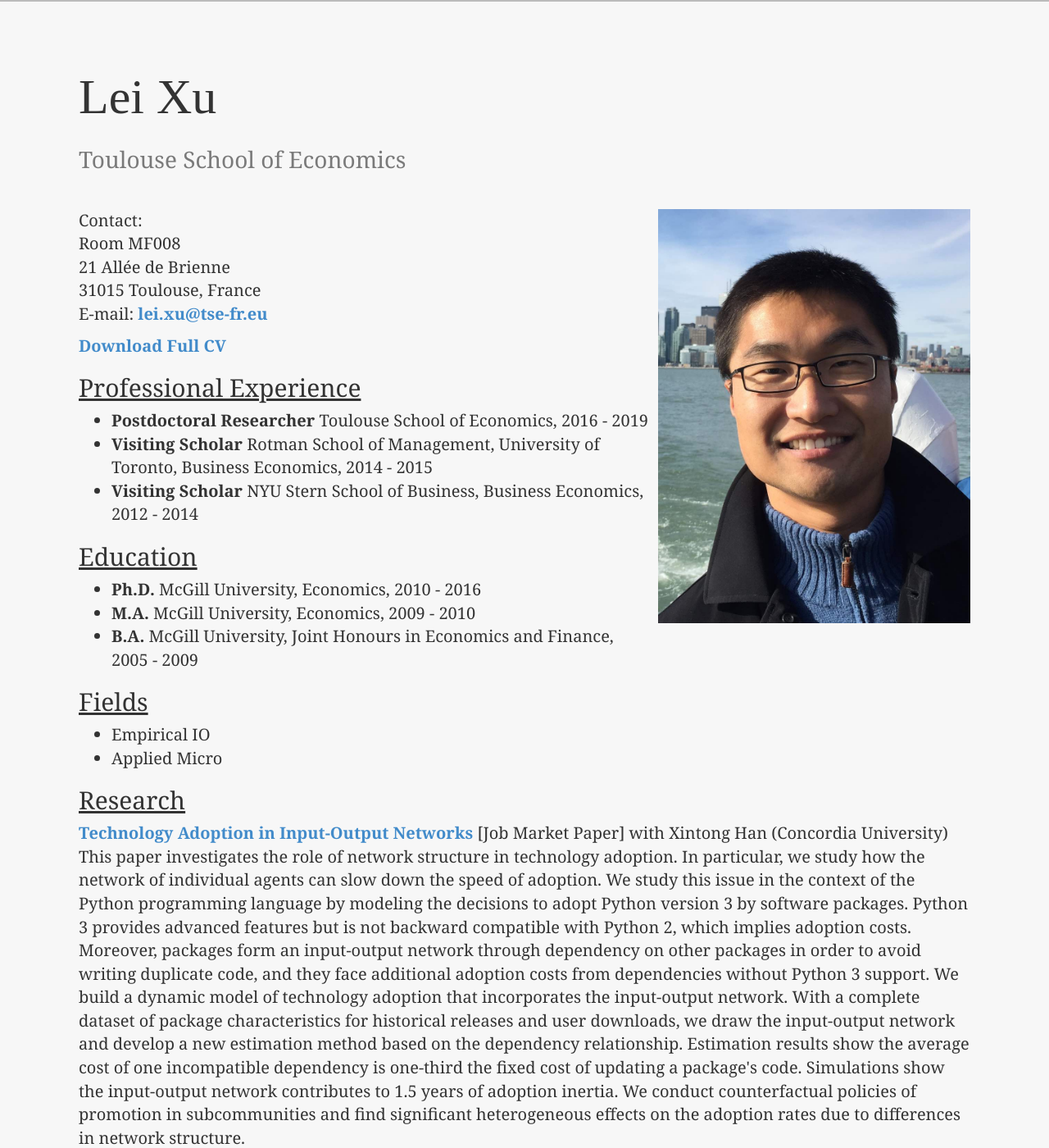
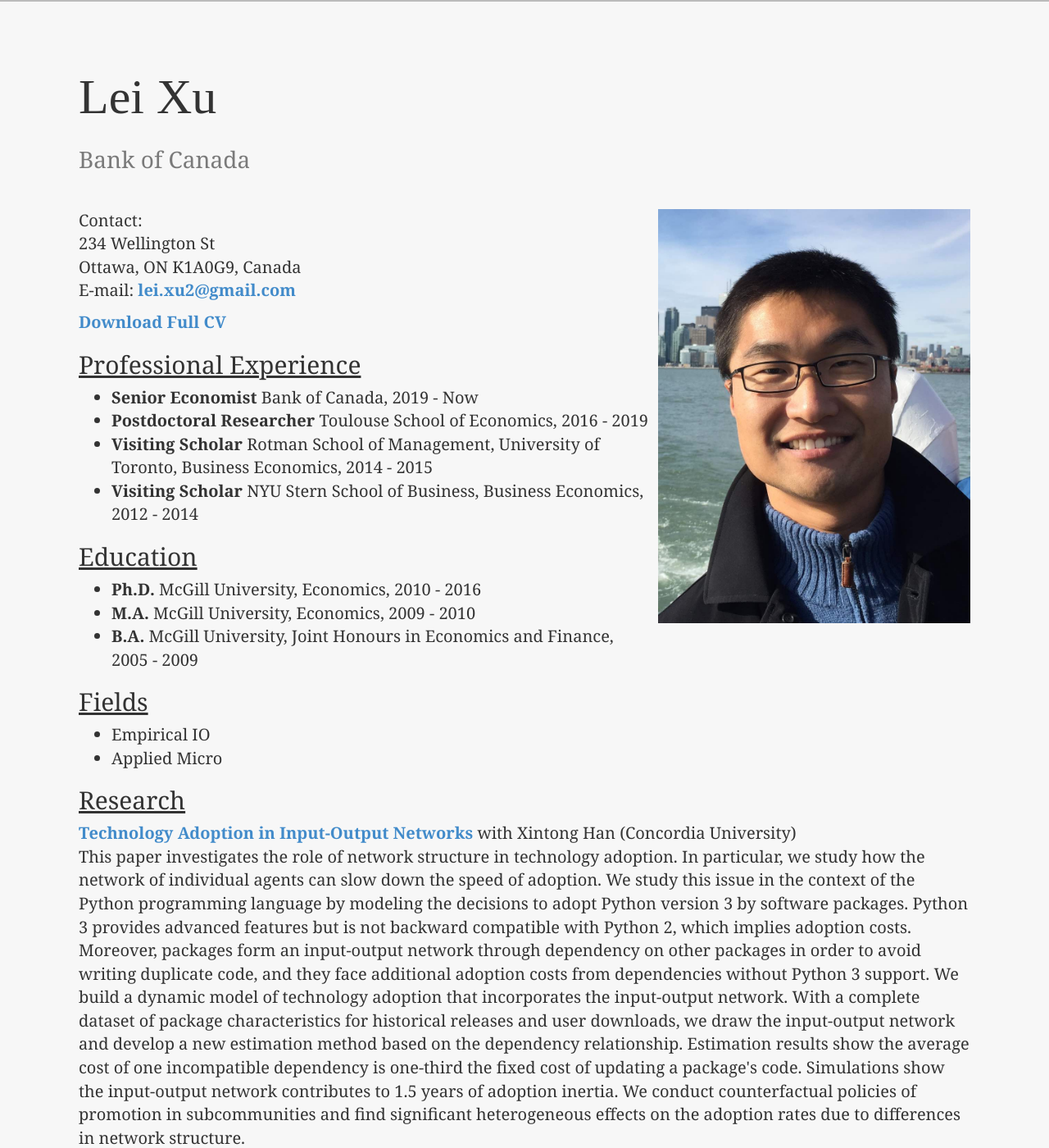
Before and after one commit to x-u/x-u.github.io, a Jekyll site: the page built from index.html, in a window 1280 px wide and 1400 px high. Shown: the whole window at 82% size. Built offline with Jekyll 4.4.1, drawn with Linux system fonts in a browser that asks for light colours; the list of posts is cut into pages by our own code.

Commit message:
Initial commit

```diff
--- a/_layouts/default.html
+++ b/_layouts/default.html
@@ -29,7 +29,7 @@
              <h1 style="font-family:Avantgarde;font-size:300%">Lei Xu</h1>
              <!-- <h1 style="font-family:'Arial Black';font-size:300%">Lei Xu</h1> -->
 
-             <h2>Toulouse School of Economics</h2>
+             <h2>Bank of Canada</h2>
          </div>
      </div>
      <div class="page-article">
--- a/index.html
+++ b/index.html
@@ -1,6 +1,6 @@
 ---
 layout: default
-title: Lei Xu, Toulouse School of Economics
+title: Lei Xu, Bank of Canada
 ---
 
 <!-- <H2 ALIGN="CENTER">Lei Xu</H2> -->
@@ -8,11 +8,10 @@ title: Lei Xu, Toulouse School of Economics
 <img src="/assets/Xu_Headshot2.jpg" style="width: 35%; height: 40%"/>
 <P ALIGN="LEFT">
 Contact:<BR>
-Room MF008<BR>
-21 Allée de Brienne<BR>
-31015 Toulouse, France<BR>
+234 Wellington St<BR>
+Ottawa, ON K1A0G9, Canada<BR>
 <!-- Website: <A HREF="http://www.leixu.org"><B>http://www.leixu.org</B></A><BR> -->
-E-mail: <A HREF="mailto:lei.xu@tse-fr.eu"><B>lei.xu@tse-fr.eu</B></A><BR>
+E-mail: <A HREF="mailto:lei.xu2@gmail.com"><B>lei.xu2@gmail.com</B></A><BR>
 
 <P>
 
@@ -21,6 +20,7 @@ E-mail: <A HREF="mailto:lei.xu@tse-fr.eu"><B>lei.xu@tse-fr.eu</B></A><BR>
 <H3><A NAME="Professional Experience"></A><U>Professional Experience</U></H3>
 
 <UL>
+    <LI><B>Senior Economist </B>Bank of Canada, 2019 - Now
     <LI><B>Postdoctoral Researcher </B>Toulouse School of Economics, 2016 - 2019
     <LI><B>Visiting Scholar </B>Rotman School of Management, University of Toronto, Business Economics, 2014 - 2015
     <LI><B>Visiting Scholar </B>NYU Stern School of Business, Business Economics, 2012 - 2014
@@ -46,12 +46,12 @@ E-mail: <A HREF="mailto:lei.xu@tse-fr.eu"><B>lei.xu@tse-fr.eu</B></A><BR>
 
 <H3><A NAME="research"></A><U>Research</U></H3>
 
-<A HREF="http://x-u.github.io/Xu_JMP.pdf"><B>Technology Adoption in Input-Output Networks</B></A> [Job Market Paper]
+<A HREF="http://x-u.github.io/Xu_JMP.pdf"><B>Technology Adoption in Input-Output Networks</B></A>
 with Xintong Han (Concordia University)<br>
 This paper investigates the role of network structure in technology adoption. In particular, we study how the network of individual agents can slow down the speed of adoption. We study this issue in the context of the Python programming language by modeling the decisions to adopt Python version 3 by software packages. Python 3 provides advanced features but is not backward compatible with Python 2, which implies adoption costs. Moreover, packages form an input-output network through dependency on other packages in order to avoid writing duplicate code, and they face additional adoption costs from dependencies without Python 3 support. We build a dynamic model of technology adoption that incorporates the input-output network. With a complete dataset of package characteristics for historical releases and user downloads, we draw the input-output network and develop a new estimation method based on the dependency relationship. Estimation results show the average cost of one incompatible dependency is one-third the fixed cost of updating a package's code. Simulations show the input-output network contributes to 1.5 years of adoption inertia. We conduct counterfactual policies of promotion in subcommunities and find significant heterogeneous effects on the adoption rates due to differences in network structure.
 
 <br><br>
-<A HREF="http://x-u.github.io/Xu_JMP_Stack_Overflow.pdf"><B>What Makes Geeks Tick? A Study of Stack Overflow Careers </B></A>with Tingting Nian (UC Irvine) and Luis Cabral (NYU Stern)<br><i> <B>Accepted</B> at Management Science</i><br>
+<A HREF="http://x-u.github.io/Xu_JMP_Stack_Overflow.pdf"><B>What Makes Geeks Tick? A Study of Stack Overflow Careers </B></A>with Tingting Nian (UC Irvine) and Luis Cabral (NYU Stern)<br><i> <B>Forthcoming</B> at Management Science</i><br>
 Many online platforms rely on users to voluntarily provide content. What motivates users to contribute content for free, however, is not well understood. In this paper, we use a revealed-preference approach to show that career concerns play an important role in user contributions to Stack Overflow, the largest online Q&A community. We investigate how activities that can enhance a user's reputation vary before and after the user finds a new job. We contrast this reputation-generating activity with activities that do not improve a user's reputation. After finding a new job, users contribute 23.7% less in reputation-generating activity; by contrast, they reduce their non-reputation-generating activity by only 7.4%. These findings suggest that users contribute to Stack Overflow in part because they perceive such contributions as a way to improve future employment prospects. We provide direct evidence against alternative explanations such as integer constraints, skills mismatch, and dynamic selection effects.
 
 <br><br>
```
